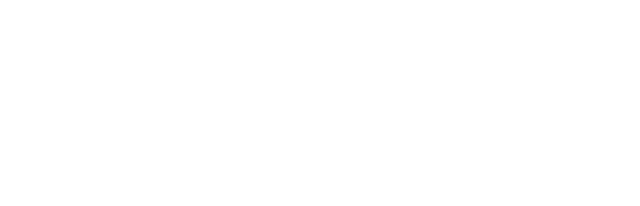
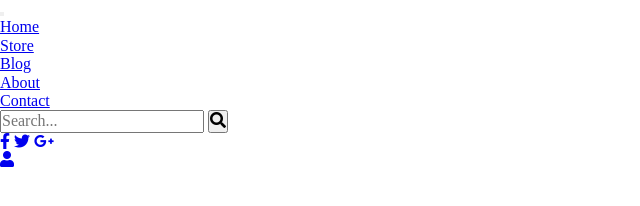
Before and after one commit to AdrianBobak/Weekly-webdev-challenge, a plain HTML site: page 04/index.html in a window 1280 px wide. Shown: the whole page, without its empty margins (0-640 px from the left). Drawn offline with Linux system fonts and the light colour scheme.

Commit message:
add navbar html

```diff
--- a/04/index.html
+++ b/04/index.html
@@ -4,14 +4,38 @@
     <meta charset="UTF-8">
     <meta name="viewport" content="width=device-width, initial-scale=1.0">
     <meta http-equiv="X-UA-Compatible" content="ie=edge">
-    <link href="https://fonts.googleapis.com/css?family=Montserrat:400,700|Roboto+Slab:400,700&display=swap" rel="stylesheet">
+    <link href="https://fonts.googleapis.com/css?family=Roboto:300,500,700&display=swap&subset=latin-ext" rel="stylesheet">
     <link rel="stylesheet" href="https://use.fontawesome.com/releases/v5.8.1/css/all.css" integrity="sha384-50oBUHEmvpQ+1lW4y57PTFmhCaXp0ML5d60M1M7uH2+nqUivzIebhndOJK28anvf" crossorigin="anonymous">
     <link rel="stylesheet" href="css/style.css">
     <title>04</title>
 </head>
 <body>
-
-
+    <header class="main-nav">
+        <button class="mainNavbar main-nav__toggle" aria-expanded="false" data-target=".mainNavbar">
+            <i class="main-nav__toggle-icon" aria-hidden="true"></i>
+        </button>
+        <ul class="main-nav__menu">
+            <li class="main-nav__menu-item"><a href="#">Home</a></li>
+            <li class="main-nav__menu-item"><a href="#">Store</a></li>
+            <li class="main-nav__menu-item active"><a href="#">Blog</a></li>
+            <li class="main-nav__menu-item"><a href="#">About</a></li>
+            <li class="main-nav__menu-item"><a href="#">Contact</a></li>
+        </ul>
+        <div class="main-nav__bars-container">
+            <div class="main-nav__search-bar">
+                <input id="searchbar" type="search" placeholder="Search...">
+                <button data-target="#searchbar"><i class="fas fa-search"></i></button>
+            </div>
+            <div class="main-nav__social-bar">
+                <a href="#"><i class="fab fa-facebook-f"></i></a>
+                <a href="#"><i class="fab fa-twitter"></i></a>
+                <a href="#"><i class="fab fa-google-plus-g"></i></a>
+            </div>
+            <div class="main-nav__login-bar">
+                <a href="#"><i class="fas fa-user"></i></a>
+            </div>
+        </div>
+    </header>
 
 
 <script src="js/scripts.js"></script>
```
